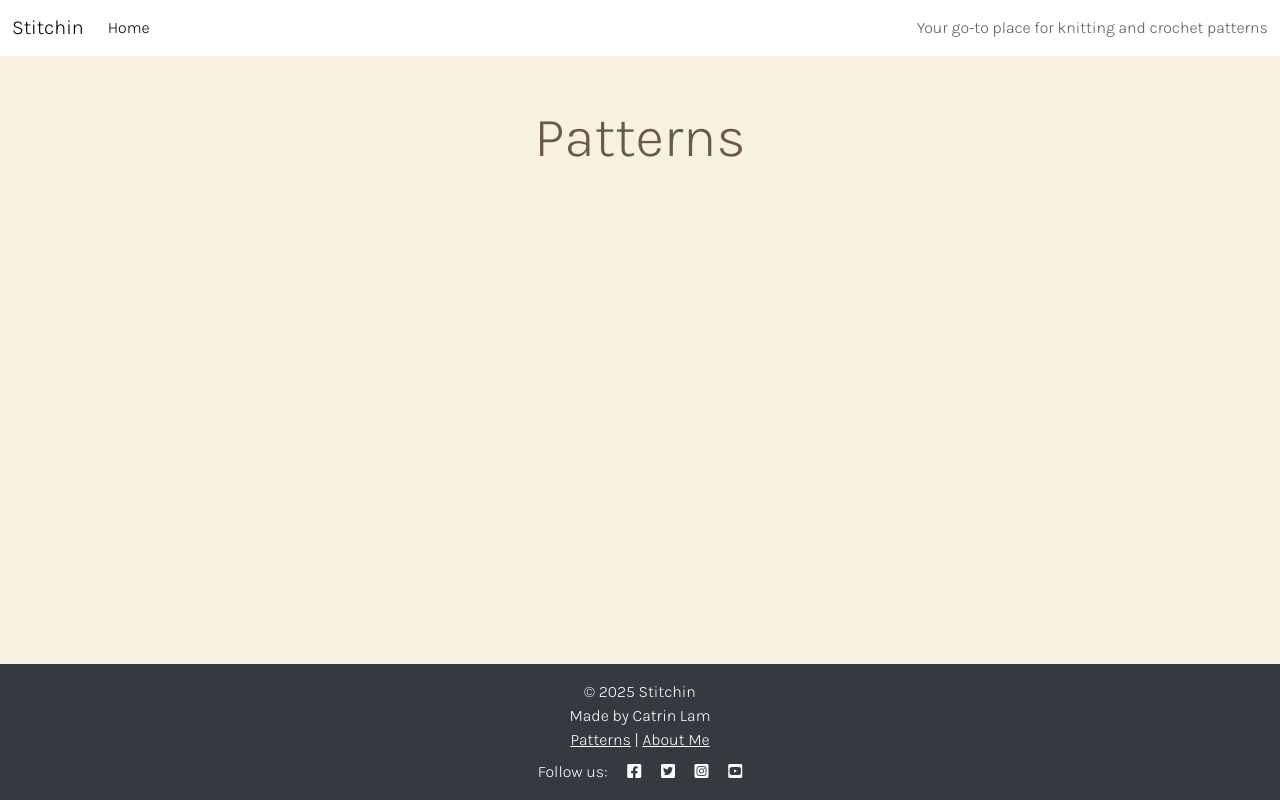
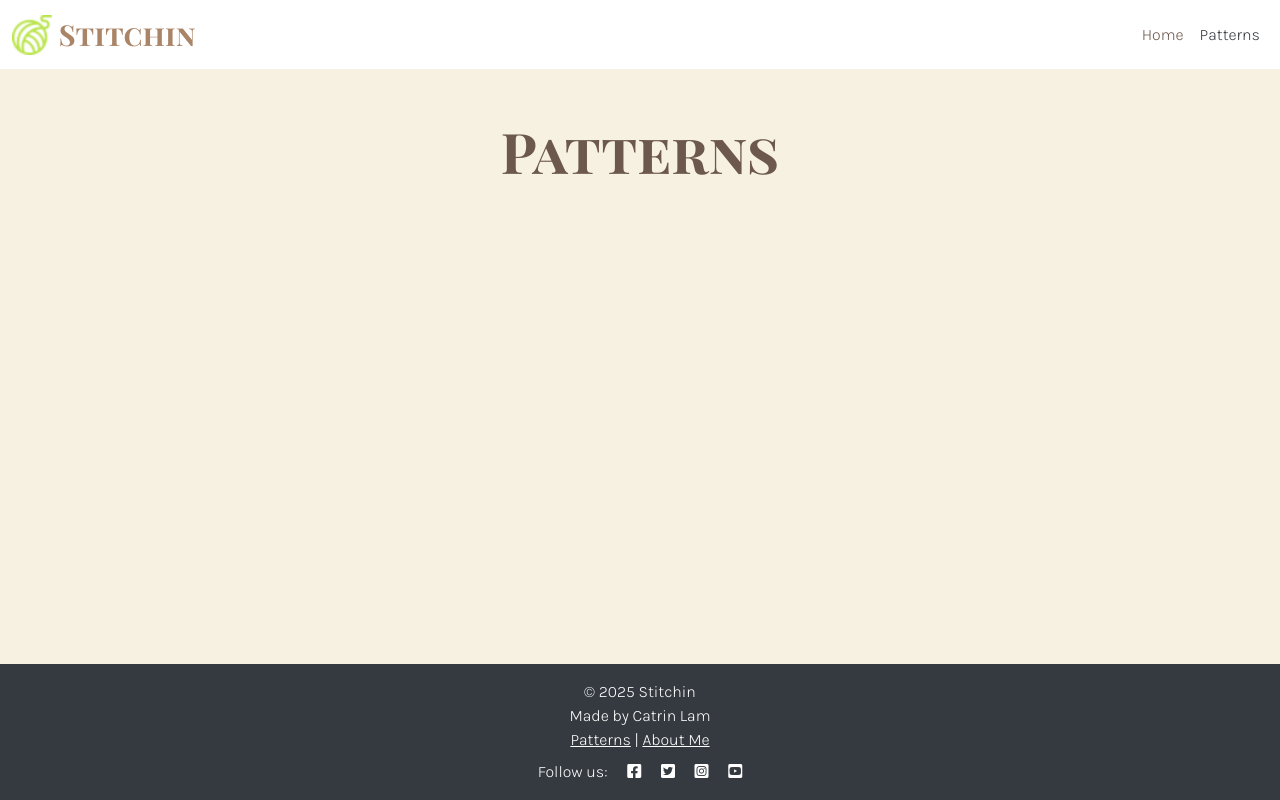
Before and after one commit to catrinlam/Stitchin, a Django app: page / in a window 1280 px wide. Run offline with Django 5.2, Linux system fonts and the light colour scheme; data that the repository does not hold is empty.

Commit message:
Use CSS variables for colors; update navbar and footer styles

```diff
--- a/static/css/style.css
+++ b/static/css/style.css
@@ -1,73 +1,117 @@
+:root {
+    --primary-color: #ADC178; /* Olivine */
+    --secondary-color: #6C584C; /* Umber */
+    --accent-color: #A98467; /* Chamoisee */
+    --background-color: #F6F1E1; /* Ivory */
+    --text-color: #343A40; /* Dark Gray */
+}
 /* Base styles */
 body {
     font-family: 'Karla', sans-serif;
-    background-color: #F6F1E1; /* Background Color: Ivory */
-    color: #343A40; /* Text Color: Dark Gray */
+    background-color: var(--background-color);
+    color: var(--text-color);
     margin: 0;
     padding: 0;
 }
 
 h1, h2, h3, h4, h5, h6 {
+    font-family: 'Playfair Display SC', serif;
+    color: var(--secondary-color);
+}
+
+/* Navigation Bar */
+.navbar {
+    background-color: #FFFFFF;
+}
+
+.navbar-brand {
+    font-family: 'Playfair Display SC', serif;
+    font-size: 1.8rem;
+    color: var(--accent-color);
+}
+
+.navbar-brand:hover {
+    color: var(--secondary-color);
+}
+
+.navbar-nav .nav-link {
+    color: var(--text-color);
+    font-size: 1rem;
+}
+
+.navbar-nav .nav-link.active{
+    color: var(--secondary-color);
+}
+
+.navbar-nav .nav-link:hover {
+    color: var(--accent-color);
+}
+
+/* Site Tagline */
+.site-tagline {
+    color: var(--accent-color);
     font-family: 'Karla', sans-serif;
-    color: #6C584C; /* Accent Color: Umber */
+    font-size: 0.9rem;
+    text-align: center;
+    margin-top: 5px;
 }
 
 /* Primary color */
 .primary-bg {
-    background-color: #ADC178; /* Primary Color: Olivine */
+    background-color: var(--primary-color);
 }
 
 .primary-text {
-    color: #ADC178; /* Primary Color: Olivine */
+    color: var(--primary-color);
 }
 
 /* Secondary color */
 .secondary-bg {
-    background-color: #A98467; /* Secondary Color: Chamoisee */
+    background-color: var(--secondary-color);
 }
 
 .secondary-text {
-    color: #A98467; /* Secondary Color: Chamoisee */
+    color: var(--secondary-color);
 }
 
 /* Accent color */
 .accent-bg {
-    background-color: #6C584C; /* Accent Color: Umber */
+    background-color: var(--accent-color);
 }
 
 .accent-text {
-    color: #6C584C; /* Accent Color: Umber */
+    color: var(--accent-color);
 }
 
 /* Button styles */
 .btn-primary {
-    background-color: #ADC178; /* Primary Color: Olivine */
-    color: #F6F1E1; /* Background Color: Ivory */
+    background-color: var(--primary-color);
+    color: var(--background-color);
     border: none;
     padding: 10px 20px;
     cursor: pointer;
 }
 
 .btn-primary:hover {
-    background-color: #A98467; /* Secondary Color: Chamoisee */
+    background-color: var(--secondary-color);
 }
 
 .btn-secondary {
-    background-color: #A98467; /* Secondary Color: Chamoisee */
-    color: #F6F1E1; /* Background Color: Ivory */
+    background-color: var(--secondary-color);
+    color: var(--background-color);
     border: none;
     padding: 10px 20px;
     cursor: pointer;
 }
 
 .btn-secondary:hover {
-    background-color: #6C584C; /* Accent Color: Umber */
+    background-color: var(--accent-color);
 }
 
 /* Footer styles */
 .footer {
-    background-color: #343A40; /* Text Color: Dark Gray */
-    color: #F6F1E1; /* Background Color: Ivory */
+    background-color: var(--text-color);
+    color: var(--background-color);
     padding: 20px;
     text-align: center;
 }
--- a/templates/base.html
+++ b/templates/base.html
@@ -32,26 +32,29 @@
 <body class="d-flex flex-column h-100 main-bg">
 
     <!-- Navigation -->
-    <nav class="navbar navbar-expand-lg navbar-light bg-white">
+    <nav class="navbar navbar-expand-lg">
         <div class="container-fluid">
-            <a class="navbar-brand" href="{% url 'home' %}"><span class="brand">Stitchin</span></a>
+            <a class="navbar-brand" href="{% url 'home' %}">
+                <img src="{% static 'images/favicon.ico' %}" alt="Stitchin Logo" width="40" class="d-inline-block align-text-top">
+                <span class="brand">Stitchin</span>
+            </a>
             <button class="navbar-toggler" type="button" data-bs-toggle="collapse" data-bs-target="#navbarText"
                 aria-controls="navbarText" aria-expanded="false" aria-label="Toggle navigation">
                 <span class="navbar-toggler-icon"></span>
             </button>
             <div class="collapse navbar-collapse" id="navbarText">
-                <ul class="navbar-nav me-auto mb-2 mb-lg-0">
+                <ul class="navbar-nav ms-auto mb-2 mb-lg-0">
                     <li class="nav-item">
                         <a class="nav-link {% if request.path == home_url %}active{% endif %}" aria-current="page"
                             href="{% url 'home' %}">Home</a>
                     </li>
-                    {% comment %} <li class="nav-item">
-                        <a class="nav-link" href="{% url 'patterns' %}">Patterns</a>
-                    </li> {% endcomment %}
+                    <li class="nav-item">
+                        <a class="nav-link" href="{% url 'home' %}">Patterns</a>
+                    </li>
                 </ul>
-                <span class="navbar-text text-muted">
+                {% comment %} <span class="navbar-text text-muted">
                     Your go-to place for knitting and crochet patterns
-                </span>
+                </span> {% endcomment %}
             </div>
         </div>
     </nav>
```
